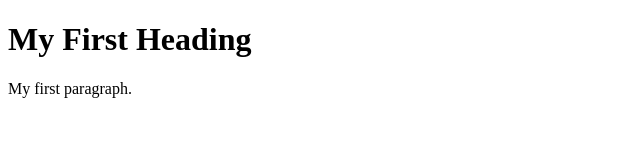
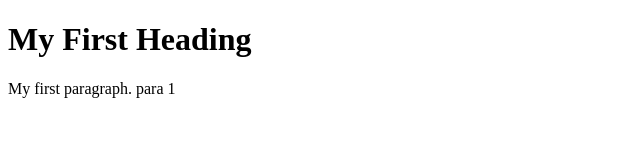
Before and after one commit to Ashutosh712/Demo_Repo, a plain HTML site: page index.html in a window 1280 px wide. Shown: the full height of the page, 0-640 px from the left. Drawn offline with Linux system fonts and the light colour scheme.

Commit message:
added index.html para 1

```diff
--- a/index.html
+++ b/index.html
@@ -4,7 +4,7 @@
 
 <h1>My First Heading</h1>
 
-<p>My first paragraph.</p>
+<p>My first paragraph. para 1</p>
 
 </body>
 </html>
```
